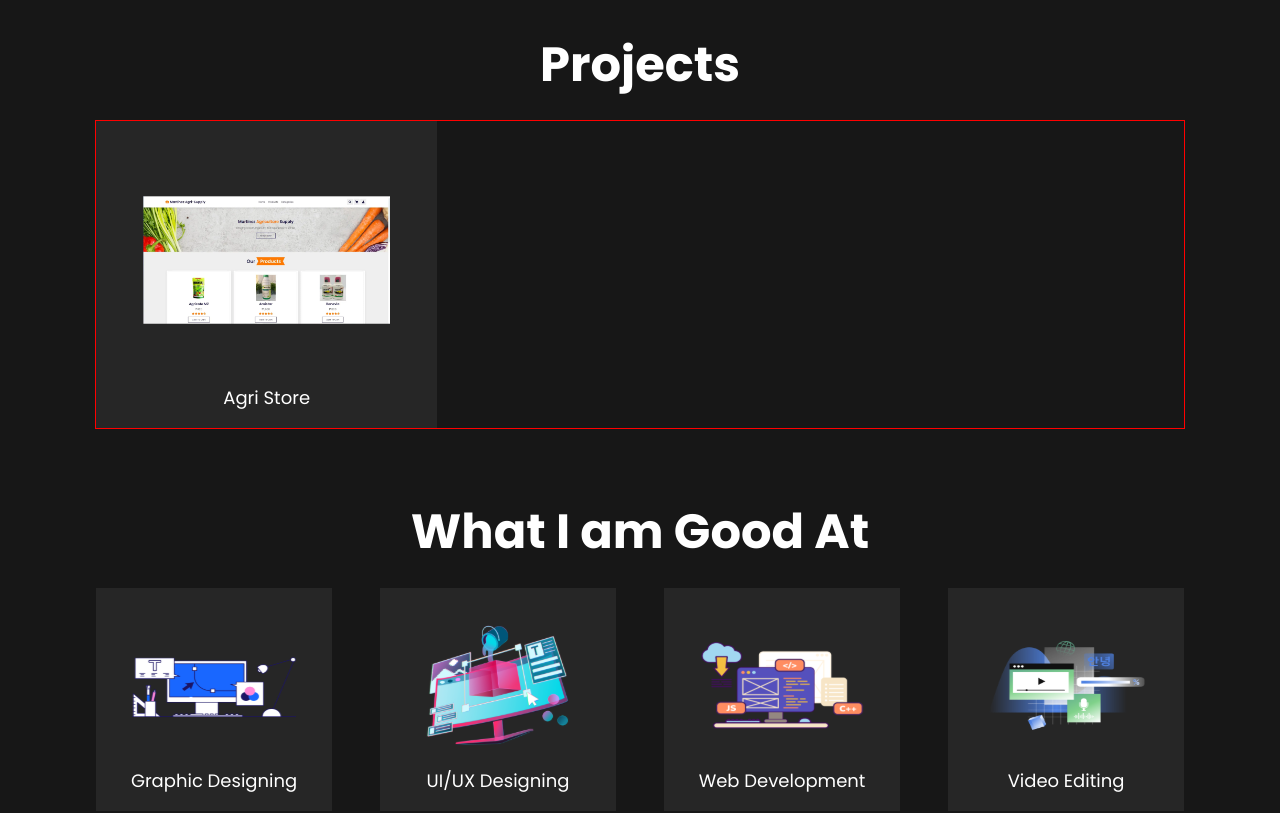
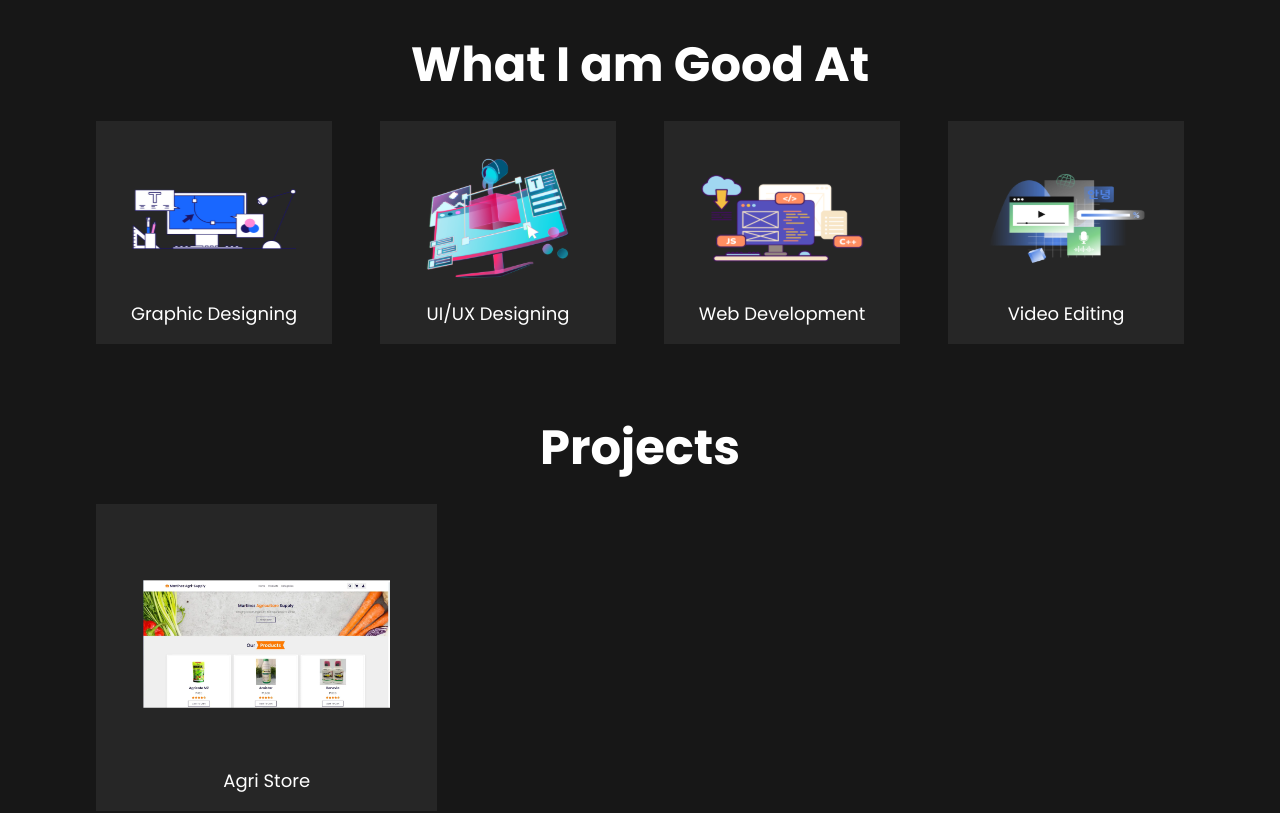
Before and after one commit to generyand/simple-portfolio3, a React (Vite) app: page / in a window 1280 px wide. Shown: the part 860-1673 px from the top of the page. Built offline with nearby package versions, Linux system fonts and the light colour scheme.

Commit message:
minor changes

```diff
--- a/src/components/Main.jsx
+++ b/src/components/Main.jsx
@@ -9,8 +9,8 @@
   return (
     <main className="">
       {/* <AboutMe /> */}
+      <Skills />
       <Projects />
-      <Skills />
       <Certificates />
     </main>
   );
--- a/src/components/Projects.jsx
+++ b/src/components/Projects.jsx
@@ -9,7 +9,7 @@
     ];
 
     return (
-        /* CERTIFICATES CONTAINER */
+        /* PROJECTS CONTAINER */
         <div className="pt-20" id="projects">
             <motion.h2
                 initial={{ opacity: 0, y: "40px" }}
@@ -21,7 +21,7 @@
                 Projects
             </motion.h2>
             <div
-                className="grid grid-flow-row gap-8 cols-1 place md:grid-cols-2 lg:grid-cols-3 outlined"
+                className="grid grid-flow-row gap-8 cols-1 place md:grid-cols-2 lg:grid-cols-3"
             >
                 {projects.map((project) => (
                     <ProjectCard
```
